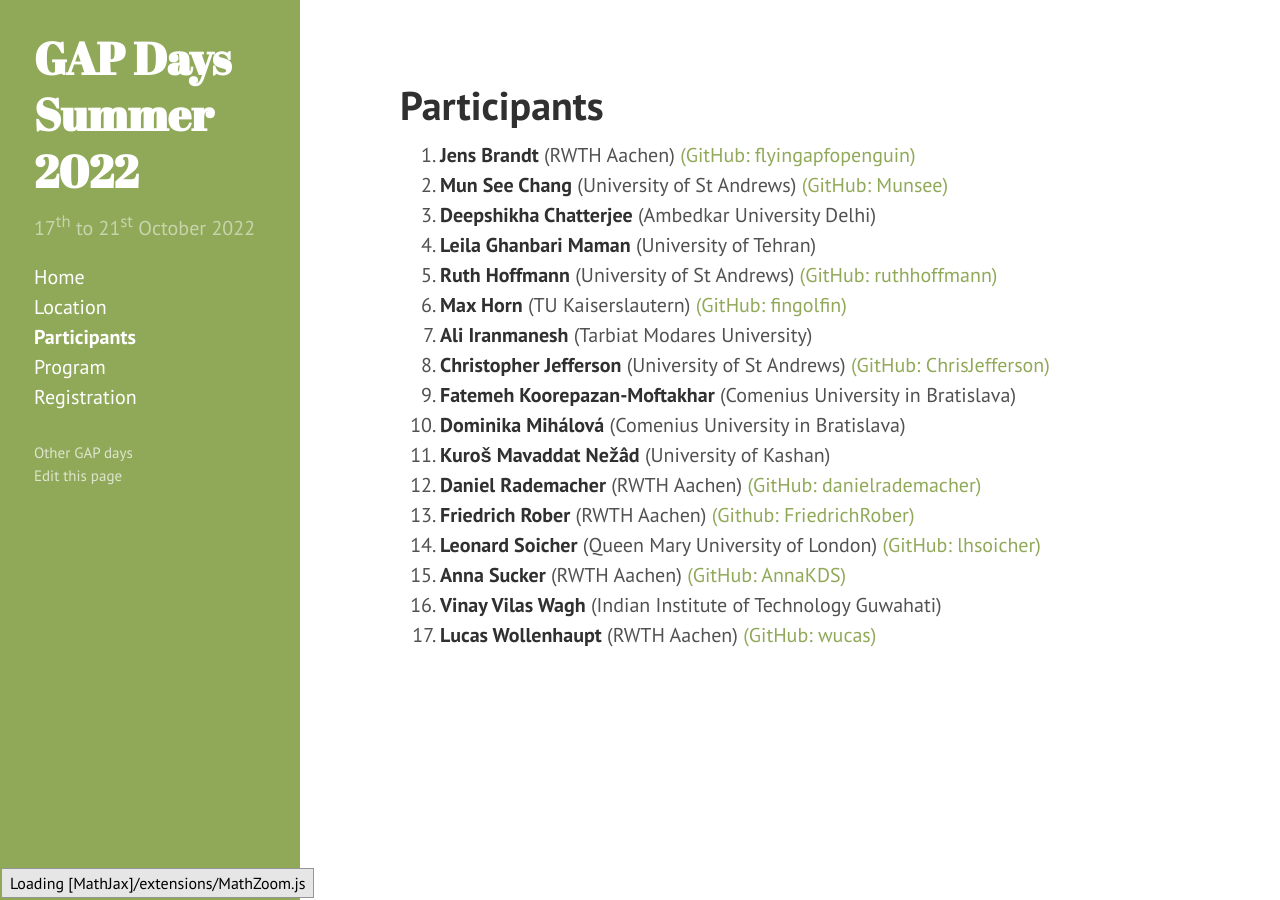
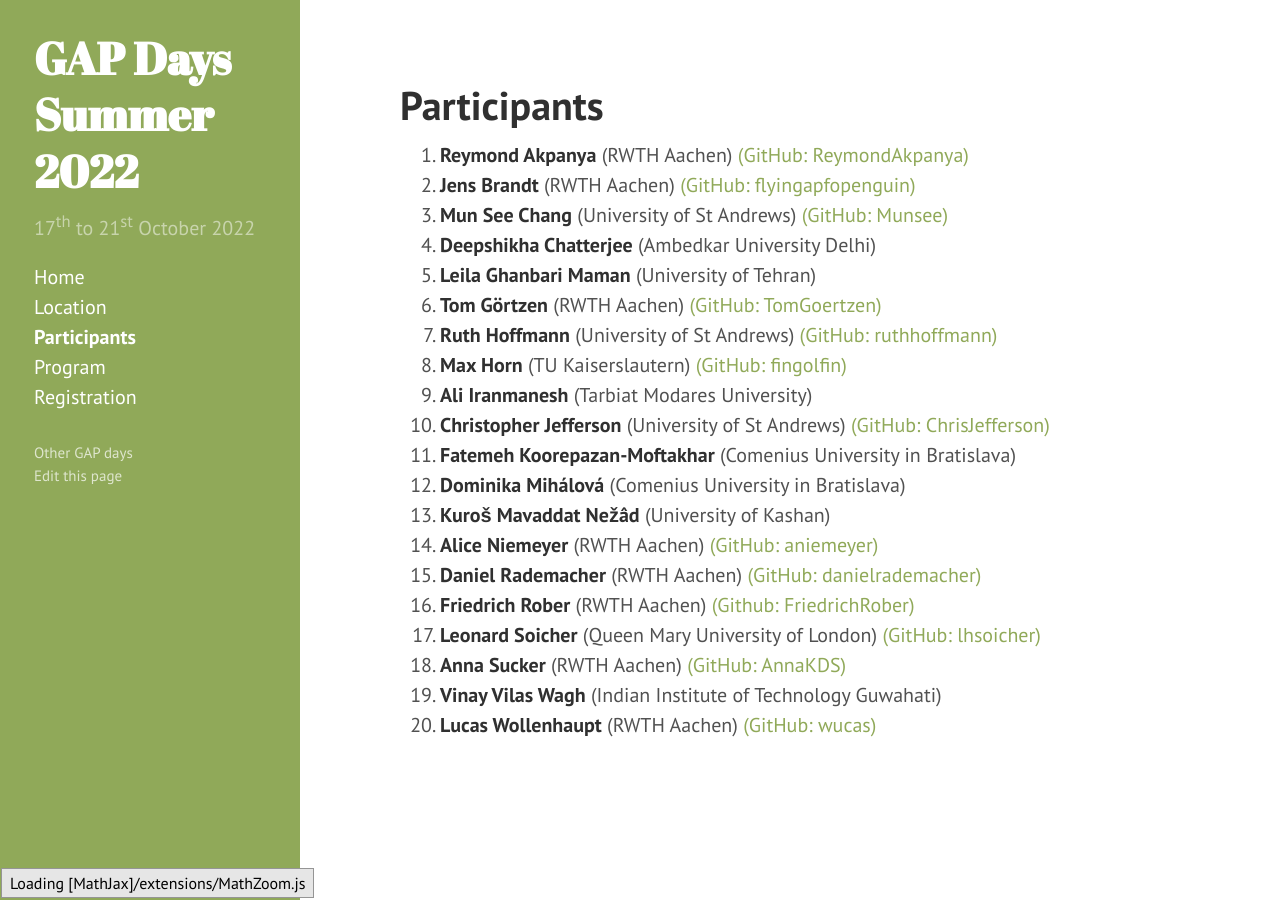
Before and after one commit to jazzcat/gapdays2022-summer, a Jekyll site: the page built from participants.md, in a window 1280 px wide. Built offline with Jekyll 4.4.1, drawn with Linux system fonts in a browser that asks for light colours.

Commit message:
added participants

```diff
--- a/_data/participants.yml
+++ b/_data/participants.yml
@@ -1,3 +1,8 @@
+- name: Reymond Akpanya
+  affiliation: RWTH Aachen
+  links:
+    "GitHub: ReymondAkpanya": https://github.com/ReymondAkpanya
+
 - name: Jens Brandt
   affiliation: RWTH Aachen
   links:
@@ -13,6 +18,11 @@
 
 - name: Leila Ghanbari Maman
   affiliation: University of Tehran
+
+- name: Tom Görtzen
+  affiliation: RWTH Aachen
+  links:
+    "GitHub: TomGoertzen": https://github.com/TomGoertzen
 
 - name: Ruth Hoffmann
   affiliation: University of St Andrews
@@ -41,6 +51,11 @@
 - name: Kuroš Mavaddat Nežâd
   affiliation: University of Kashan
 
+- name: Alice Niemeyer
+  affiliation: RWTH Aachen
+  links:
+    "GitHub: aniemeyer": https://github.com/aniemeyer
+
 - name: Daniel Rademacher
   affiliation: RWTH Aachen
   links:
```
